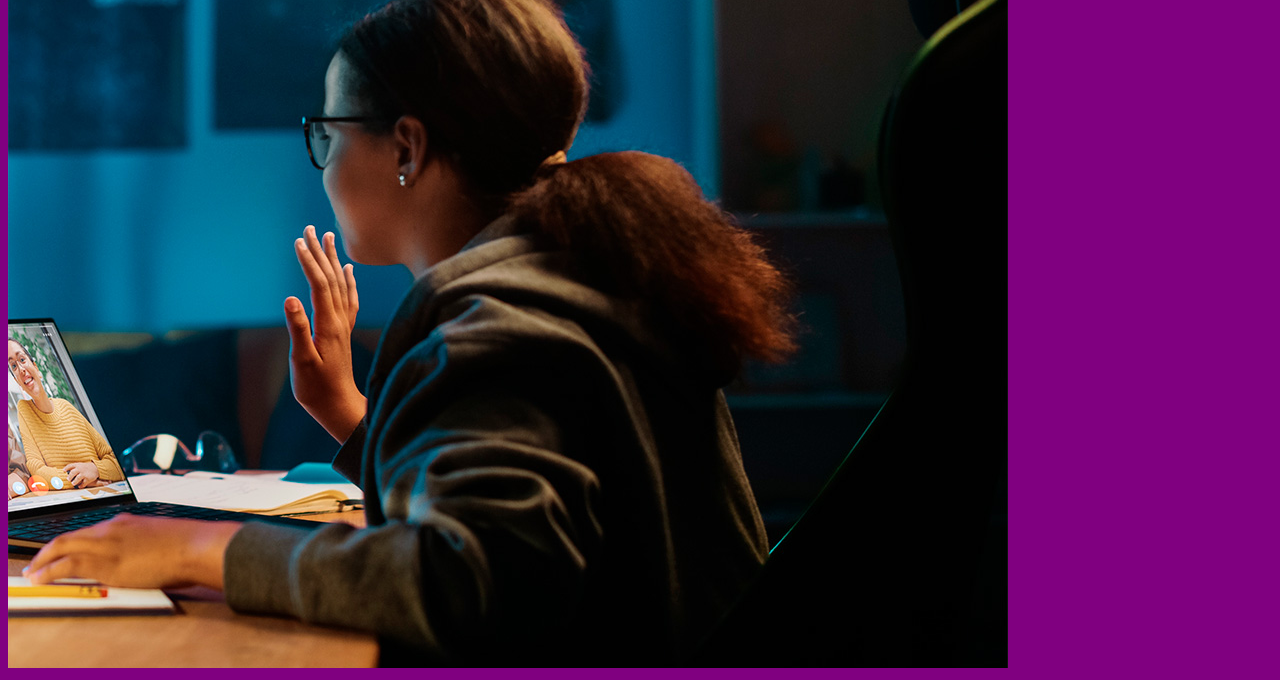
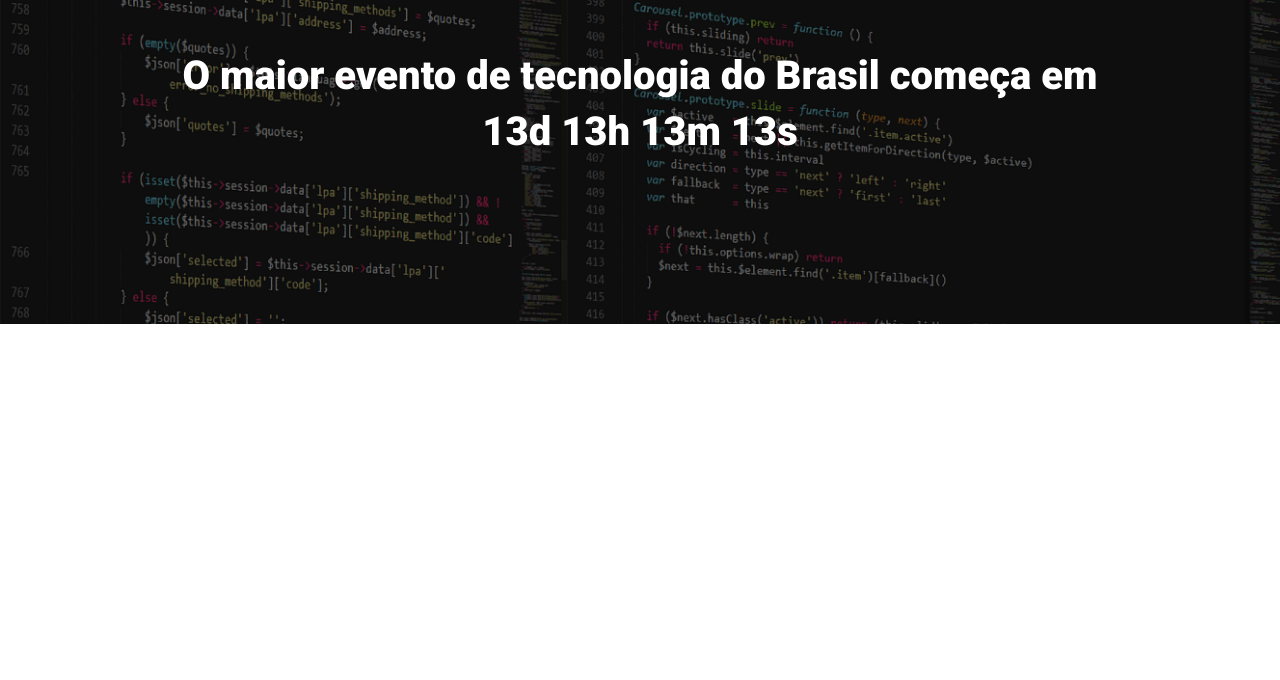
Before and after one commit to juliocamorim/ebac_tech_talks, a website built with Parcel: page src/index.html in a window 1280 px wide. Shown: the part 160-840 px from the top of the page. After the commit the page ends 800 px from the top, so only its background shows below. Built offline with nearby package versions, Linux system fonts and the light colour scheme.

Commit message:
constuindo menu hero

```diff
--- a/src/index.html
+++ b/src/index.html
@@ -3,12 +3,23 @@
 <head>
     <meta charset="UTF-8">
     <meta name="viewport" content="width=device-width, initial-scale=1.0">
-    <title>Document</title>
+    <title>EBAC Tech Talks</title>
+    <link rel="preconnect" href="https://fonts.googleapis.com">
+    <link rel="preconnect" href="https://fonts.gstatic.com" crossorigin>
+    <link href="https://fonts.googleapis.com/css2?family=Roboto:wght@400;700;900&display=swap" rel="stylesheet">
     <link rel="stylesheet" href="styles/main.scss">
 </head>
 <body>
-    <h1>Olá Mundo!</h1>
-    <img src="./images/backend.png" alt="">
+    <header class="hero">
+        <div class="container">
+            <img class="hero__logo" src="./images/ebac_logo.svg" alt="EBAC Logo">
+            <p class="hero__text">
+                O maior evento de tecnologia do Brasil começa em 13d 13h 13m 13s
+            </p>
+        </div>
+    </header>
+
+
     <script src="scripts/main.js"></script>
 </body>
 </html>
--- /dev/null
+++ b/src/styles/_hero.scss
@@ -0,0 +1,51 @@
+.hero {
+    padding-top: 64px;
+    padding-bottom: 100px;
+    background-image:  url(../images/fundo.png);
+    background-repeat: no-repeat;
+    background-size: cover;
+    position: relative;
+
+    .container {
+        position: relative;
+    }
+
+    &::before {
+        position: absolute;
+        top: 0;
+        left: 0;
+        width: 100%;
+        height: 100%;
+        background-color: #000;
+        content: '';
+        opacity: .5;
+    }
+
+    &__text {
+        margin-top: 64px;
+        margin-bottom: 64px;
+        font-size: 40px;
+        line-height: 56px;
+        text-align: center;
+        font-weight: 800;
+    }
+
+    &__logo {
+        margin: 0 auto;
+        height: 80px;
+        display: block;
+    }
+
+    @media (max-width: 640px) {
+        padding: 40px 0;
+        &__logo {
+            height: 40px;
+        }
+
+        &__text {
+            font-size: 22px;
+            line-height: 24px;
+            margin: 24px 0;
+        }
+    }
+}
--- a/src/styles/main.scss
+++ b/src/styles/main.scss
@@ -1,3 +1,24 @@
-body {
-    background-color: purple
+@use 'hero';
+
+* {
+    margin: 0;
+    padding: 0;
+    box-sizing: border-box;
+    font-family: Roboto, sans-serif;
+    color: #fff;
 }
+
+.container {
+    max-width: 960px;
+    width: 100%;
+    margin: 0 auto;
+
+
+    @media (max-width: 640px) {
+        max-width: 80%;
+    }
+
+    @media (max-width: 1024px) {
+        max-width: 90%;
+    }
+}
```
Also changed, not shown: dist/index.html, dist/styles/main.css, 1 other file.
